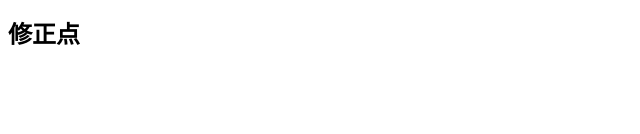
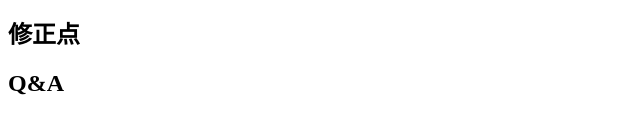
Before and after one commit to ichibha/ichibha.github.io, a plain HTML site: page book_support.html in a window 1280 px wide. Shown: the part 120-254 px from the top of the page, 0-640 px from the left. Drawn offline with Linux system fonts and the light colour scheme.

Commit message:
Update book_support.html

```diff
--- a/book_support.html
+++ b/book_support.html
@@ -6,5 +6,6 @@
 <body>
     <h1>書籍「動かして理解する第一原理電子状態計算:DFTパッケージによるチュートリアル」のサポートページ</h1>
     <h2>修正点</h2>
+    <h2>Q&A</h2>
 </body>
 </html>
```
